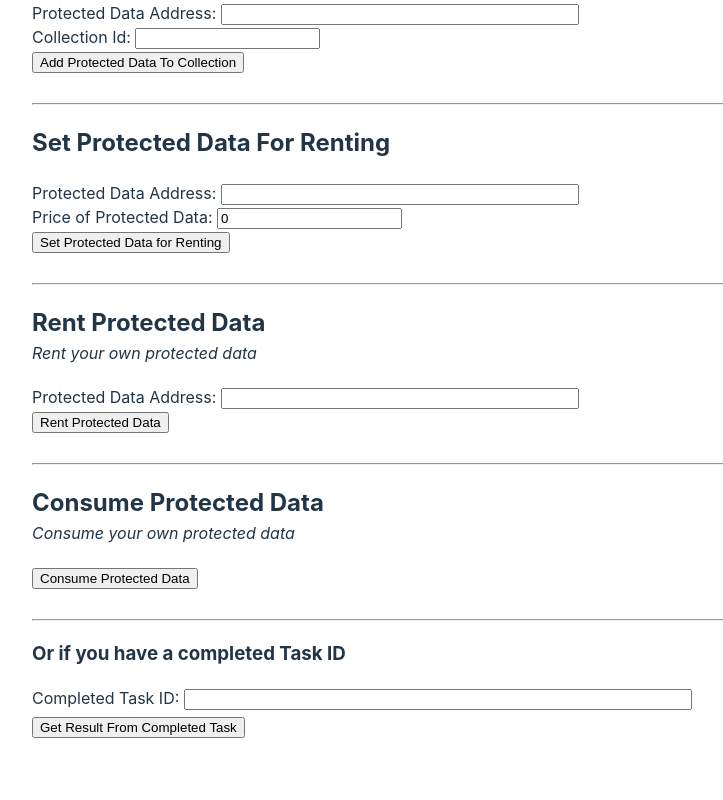
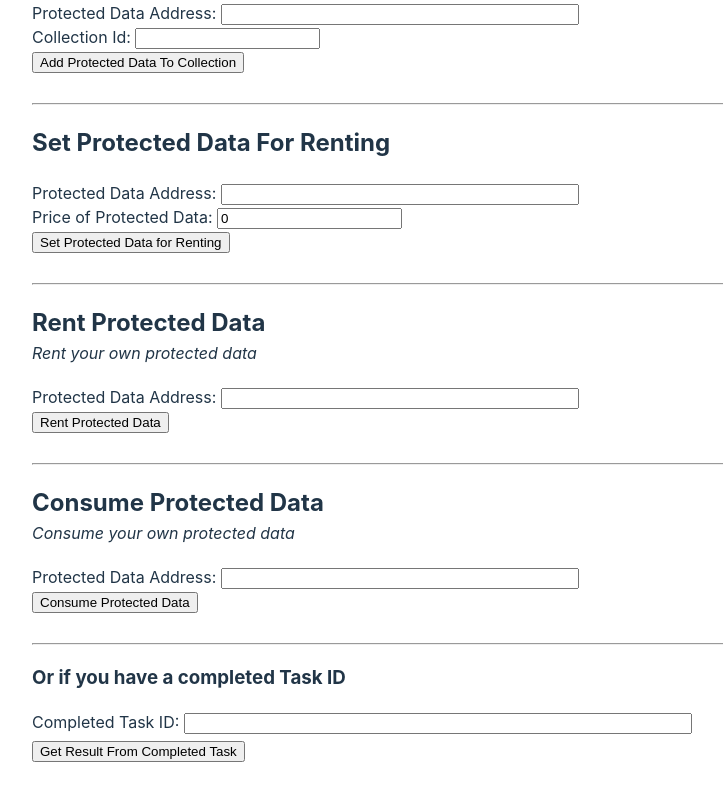
Before and after one commit to iExecBlockchainComputing/dataprotector-sharing-sandbox, a React (Vite) app: page / in a window 1280 px wide. Shown: the part 370-1170 px from the top of the page, without its empty margins (0-723 px from the left). Built offline with nearby package versions, Linux system fonts and the light colour scheme; what @iexec/dataprotector would draw is missing.

Commit message:
add input field

```diff
--- a/src/App.tsx
+++ b/src/App.tsx
@@ -511,6 +511,17 @@ function App() {
         >
           Consume your own protected data
         </div>
+        <div>
+          <label>
+            Protected Data Address:{' '}
+            <input
+              name="Protected Data Address"
+              value={protectedDataAddress}
+              style={{ width: '350px' }}
+              onChange={handleProtectedDataAddressChange}
+            />
+          </label>
+        </div>
         {isLoadingConsumeProtectedData ? (
           <img src={loader} alt="loading" height="30px" />
         ) : (
```
